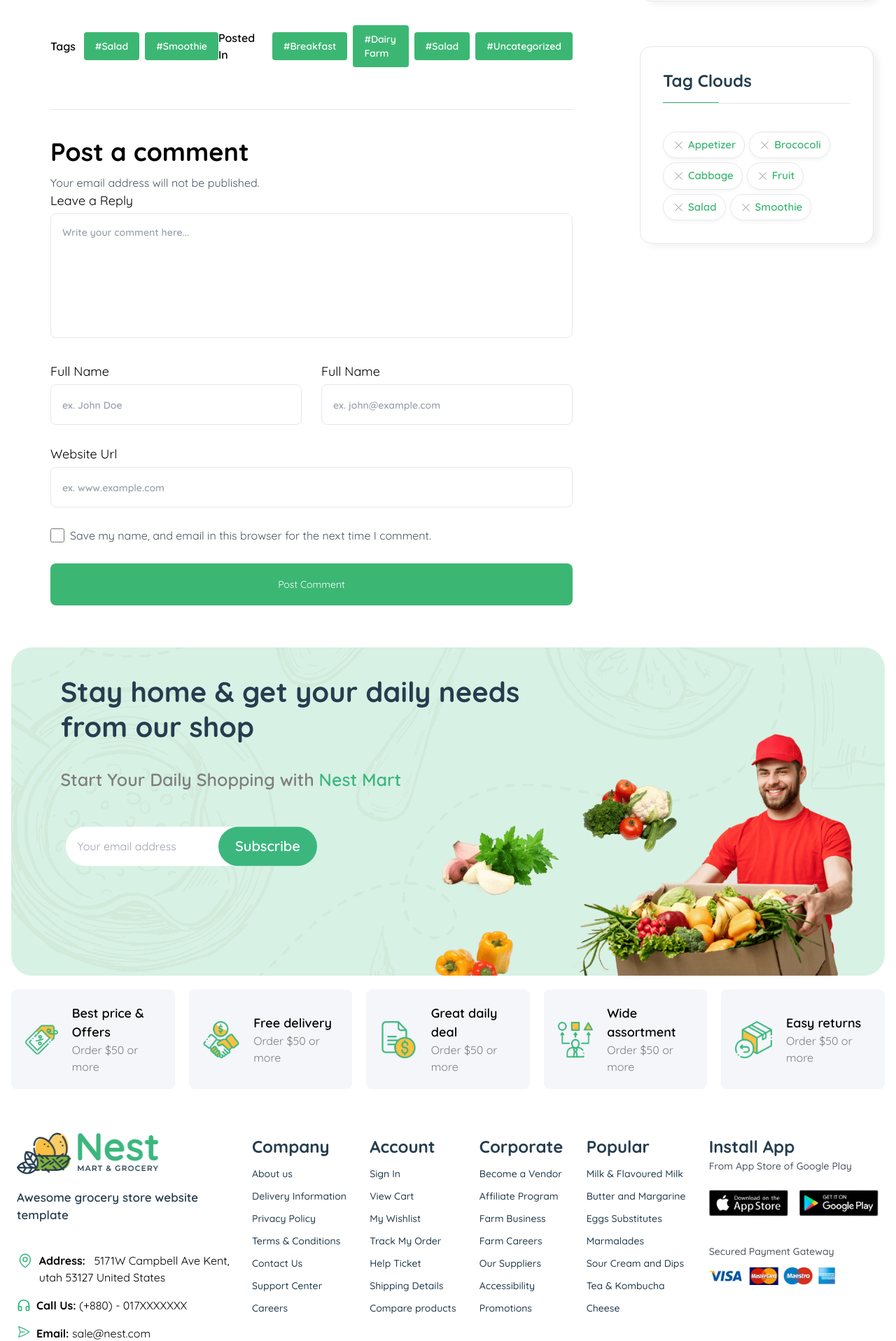
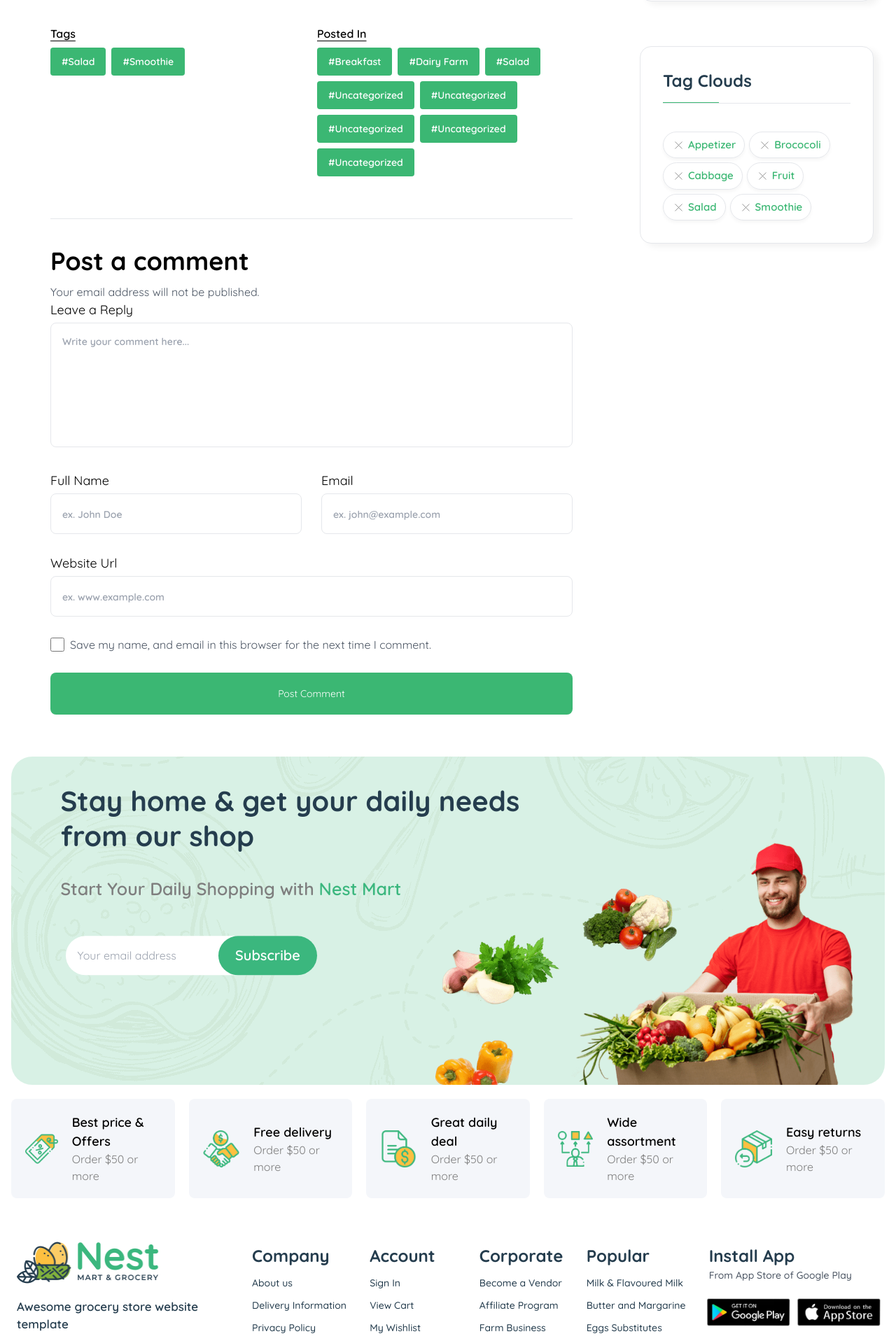
Before and after one commit to Hasan0734/nest-grocery, a Next.js app: page /blogs/1 in a window 1280 px wide. Shown: the part 2222-4138 px from the top of the page at 70% size. Built offline with nearby package versions, Linux system fonts and the light colour scheme.

Commit message:
fix blog single page and more something

```diff
--- a/components/Blogs/BlogSidebar.tsx
+++ b/components/Blogs/BlogSidebar.tsx
@@ -7,7 +7,7 @@ import ShopTrendingProduct from "@/components/shop/ShopTrendingProduct/ShopTrend
 const BlogSidebar = () => {
     return (
         <>
-            <div className='w-full lg:max-w-[350px] pr-0 lg:pr-4'>
+            <div className='w-full lg:max-w-[350px] pr-0 lg:pr-4 sticky -top-[1400px]'>
 
                 {/* search bar */}
                 <div className='mb-10'>
@@ -22,7 +22,6 @@ const BlogSidebar = () => {
                                 id='searchText' />
                             <input className='absolute right-0 bg-green-black text-sm font-bold text-white rounded-xl py-[18px] px-6' type="submit" value="Search" />
                         </div>
-
 
                     </form>
                 </div>
--- a/components/Footer/AppsInstall.tsx
+++ b/components/Footer/AppsInstall.tsx
@@ -8,18 +8,19 @@ const AppsInstall = () => {
                 <h3 className='text-[24px] text-[#253d4e] font-bold'>Install App</h3>
                 <p className='text-sm font-medium text-gray-600'>From App Store of Google Play</p>
                 <div className='flex gap-4 mt-6'>
-                    <Link href={'/app-store'}>
-                        <img src="/assets/app-store.jpg" alt="" />
-                    </Link>
-                    <Link href={'/app-store'} >
+                    <Link href={'/'} className={'scale-105 hover:-translate-y-1 duration-300'}>
                         <img src="/assets/google-play.jpg" alt="" />
                     </Link>
+                    <Link href={'/'}>
+                        <img src="/assets/app-store.jpg" className={'scale-105 hover:-translate-y-1 duration-300'} alt="" />
+                    </Link>
+
                 </div>
-                <div>
+                <div className={''}>
                     <p className='mt-10 text-sm font-medium text-gray-600'>
                         Secured Payment Gateway
                     </p>
-                    <img className='mt-3 w-[75%]' src="/assets/payment-method.png" alt="" />
+                    <img className='mt-4 w-[75%] hover:-translate-y-1 duration-300' src="/assets/payment-method.png" alt="" />
                 </div>
             </div>
         </>
--- a/components/MainNavbar/MainNavbar.tsx
+++ b/components/MainNavbar/MainNavbar.tsx
@@ -35,7 +35,7 @@ const MainNavbar = () => {
 
                             <NavCategory />
 
-                            <Link href="/hot-deals" legacyBehavior>
+                            <Link href="/" legacyBehavior>
                                 <a className='flex items-center gap-1 font-bold font-quicksand text-gray-600 text-[15px] px-3 py-2
                                     hover:text-[#3BB77E]'>
                                     <svg xmlns="http://www.w3.org/2000/svg" width={20} height={21} viewBox="0 0 20 21" fill="none">
--- a/components/MainNavbar/Menu.tsx
+++ b/components/MainNavbar/Menu.tsx
@@ -81,7 +81,7 @@ const Menu = () => {
                 </li>
 
                 <li>
-                    <Link href={"/about"} legacyBehavior>
+                    <Link href={"/"} legacyBehavior>
                         <a className='font-bold font-quicksand text-gray-600 text-[15px] px-3 py-2
                                     hover:text-[#3BB77E] flex gap-1 items-center ' href="">
                             <span>Contact</span>
--- a/pages/blogs/[blogSlug].tsx
+++ b/pages/blogs/[blogSlug].tsx
@@ -68,10 +68,10 @@ const BlogDetails = () => {
                                             <p>Lorem ipsum dolor sit amet, consectetur adipiscing elit. Amet id enim, libero sit. Est donec lobortis cursus amet, cras elementum libero convallis feugiat. Nulla faucibus facilisi tincidunt a arcu, sem donec sed sed. Tincidunt morbi scelerisque lectus non. At leo mauris, vel augue. Facilisi diam consequat amet, commodo lorem nisl, odio malesuada cras. Tempus lectus sed libero viverra ut. Facilisi rhoncus elit sit sit.</p>
                                         </div>
                                     </div>
-                                        <div className={'border-t border-gray-200 py-10 flex items-center justify-between'}>
-                                                <div className={'flex items-center gap-3'}>
-                                                     <span className={'font-semibold'}>Tags</span>
-                                                    <ul className={'flex items-center gap-2'}>
+                                        <div className={'border-t border-gray-200 py-10 grid lg:grid-cols-2 gap-4 space-y-5 lg:space-y-0'}>
+                                                <div className={' space-y-2'}>
+                                                     <span className={'font-semibold underline underline-offset-4'}>Tags</span>
+                                                    <ul className={'flex items-center gap-2 flex-wrap'}>
                                                         <li>
                                                             <Link href={`/blogs/tag/salad`}
                                                                   className={'flex items-center gap-2 bg-primary px-4 py-2.5 text-white rounded hover:bg-warning ' +
@@ -89,9 +89,10 @@ const BlogDetails = () => {
                                                     </ul>
                                                 </div>
 
-                                            <div className={'flex items-center gap-3'}>
-                                                <span className={'font-semibold'}>Posted In</span>
-                                                <ul className={'flex items-center gap-2'}>
+                                            <div className={' space-y-2'}>
+                                                <span className={'font-semibold whitespace-nowrap underline underline-offset-4'}>Posted In</span>
+
+                                                <ul className={'flex items-center gap-2  flex-wrap'}>
                                                     <li>
                                                         <Link href={`/blogs/category/salad`}
                                                               className={'flex items-center gap-2 bg-primary px-4 py-2.5 text-white rounded hover:bg-warning ' +
@@ -111,6 +112,34 @@ const BlogDetails = () => {
                                                               className={'flex items-center gap-2 bg-primary px-4 py-2.5 text-white rounded hover:bg-warning ' +
                                                                   'hover:text-primary-text duration-300 hover:-translate-y-1 text-sm font-semibold'}>
                                                             #Salad
+                                                        </Link>
+                                                    </li>
+                                                    <li>
+                                                        <Link href={`/blogs/category/uncategorized`}
+                                                              className={'flex items-center gap-2 bg-primary px-4 py-2.5 text-white rounded hover:bg-warning ' +
+                                                                  'hover:text-primary-text duration-300 hover:-translate-y-1 text-sm font-semibold'}>
+                                                            #Uncategorized
+                                                        </Link>
+                                                    </li>
+                                                    <li>
+                                                        <Link href={`/blogs/category/uncategorized`}
+                                                              className={'flex items-center gap-2 bg-primary px-4 py-2.5 text-white rounded hover:bg-warning ' +
+                                                                  'hover:text-primary-text duration-300 hover:-translate-y-1 text-sm font-semibold'}>
+                                                            #Uncategorized
+                                                        </Link>
+                                                    </li>
+                                                    <li>
+                                                        <Link href={`/blogs/category/uncategorized`}
+                                                              className={'flex items-center gap-2 bg-primary px-4 py-2.5 text-white rounded hover:bg-warning ' +
+                                                                  'hover:text-primary-text duration-300 hover:-translate-y-1 text-sm font-semibold'}>
+                                                            #Uncategorized
+                                                        </Link>
+                                                    </li>
+                                                    <li>
+                                                        <Link href={`/blogs/category/uncategorized`}
+                                                              className={'flex items-center gap-2 bg-primary px-4 py-2.5 text-white rounded hover:bg-warning ' +
+                                                                  'hover:text-primary-text duration-300 hover:-translate-y-1 text-sm font-semibold'}>
+                                                            #Uncategorized
                                                         </Link>
                                                     </li>
                                                     <li>
@@ -146,7 +175,7 @@ const BlogDetails = () => {
                                                         id={'fullName'} name={'fullName'}/>
                                                 </div>
                                                 <div className={'space-y-1'}>
-                                                    <label className={'text-lg block'} htmlFor={'email'}>Full Name</label>
+                                                    <label className={'text-lg block'} htmlFor={'email'}>Email</label>
                                                     <input
                                                         placeholder={'ex. john@example.com'}
                                                         className={' p-4 w-full rounded-lg outline-0 border border-gray-200 focus:border-primary/30  ' +
--- a/pages/blogs/index.tsx
+++ b/pages/blogs/index.tsx
@@ -10,6 +10,7 @@ import OurAdvantage from "@/components/OurAdvantage/OurAdvantage";
 import BlogSidebar from "@/components/Blogs/BlogSidebar";
 
 import BlogCard from "@/components/Blogs/BlogCard";
+import Pagination from "@/components/Shared/Pagination";
 
 export const blogs = [
     {
@@ -133,10 +134,11 @@ const Blogs = () => {
 
                 <section className={'my-10'}>
                     <div className='max-w-xl md:max-w-3xl lg:max-w-8xl mx-auto px-4 2xl:px-0'>
-                        <div className='flex flex-col lg:flex-row  gap-5 xl:gap-10'>
+                        <div className='flex flex-col lg:flex-row  gap-5 xl:gap-10 items-start' >
                             <div className={'w-full flex flex-col gap-8'}>
 
                                 {blogs.map( blog => ( <BlogCard key={blog.id} blog={blog}/>))}
+                                <Pagination totalItem={blogs?.length }/>
                             </div>
                         <BlogSidebar/>
                         </div>
```
Also changed, not shown: components/Footer/Footer.tsx (+4 -4 lines), components/Modal/Modal.tsx (+6 -5 lines).
